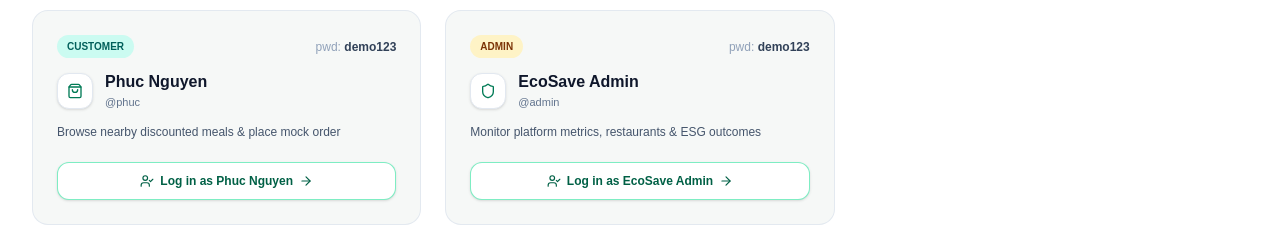
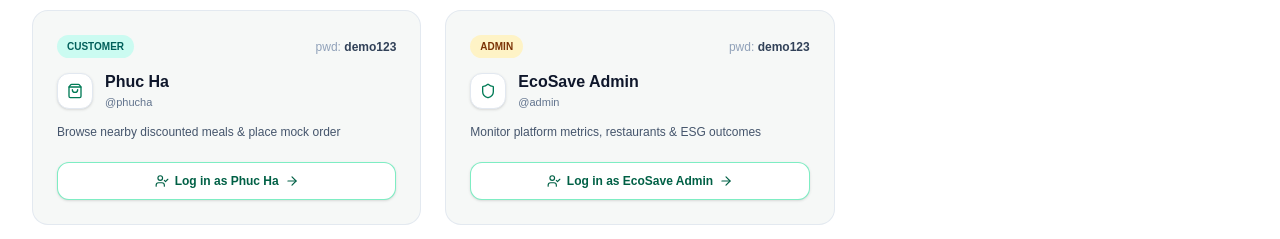
Before and after one commit to Haphuc-jasmine/EcoSave, a Next.js app: page / in a window 1280 px wide. Shown: the part 3300-3539 px from the top of the page. Built offline with nearby package versions, Linux system fonts and the light colour scheme.

Commit message:
done almost final

```diff
--- a/src/app/login/page.tsx
+++ b/src/app/login/page.tsx
@@ -42,7 +42,7 @@ function LoginFormContent() {
 
   const initialUsername =
     userParam ||
-    (initialRole === 'customer' ? 'phuc' : initialRole === 'admin' ? 'admin' : 'pizza');
+    (initialRole === 'customer' ? 'phucha' : initialRole === 'admin' ? 'admin' : 'pizza');
 
   const [activeTab, setActiveTab] = useState<'restaurant' | 'customer' | 'admin'>(initialRole);
   const [username, setUsername] = useState(initialUsername);
@@ -55,7 +55,7 @@ function LoginFormContent() {
     setActiveTab(role);
     setErrorMessage('');
     if (role === 'restaurant') setUsername('pizza');
-    if (role === 'customer') setUsername('phuc');
+    if (role === 'customer') setUsername('phucha');
     if (role === 'admin') setUsername('admin');
     setPassword('demo123');
   };
@@ -82,7 +82,7 @@ function LoginFormContent() {
       if (success) {
         if (username === 'admin') {
           router.push('/admin/overview');
-        } else if (username === 'phuc') {
+        } else if (username === 'phucha') {
           router.push('/customer/marketplace');
         } else {
           router.push('/restaurant/dashboard');
@@ -100,12 +100,12 @@ function LoginFormContent() {
 
     // Future Google OAuth Handler Fallback: Perform instant authentication with current active role demo user
     setTimeout(() => {
-      const targetUser = activeTab === 'customer' ? 'phuc' : activeTab === 'admin' ? 'admin' : 'pizza';
+      const targetUser = activeTab === 'customer' ? 'phucha' : activeTab === 'admin' ? 'admin' : 'pizza';
       const success = login(targetUser);
       if (success) {
         if (targetUser === 'admin') {
           router.push('/admin/overview');
-        } else if (targetUser === 'phuc') {
+        } else if (targetUser === 'phucha') {
           router.push('/customer/marketplace');
         } else {
           router.push('/restaurant/dashboard');
@@ -294,10 +294,10 @@ function LoginFormContent() {
               {activeTab === 'customer' && (
                 <button
                   type="button"
-                  onClick={() => handleQuickFill('phuc')}
+                  onClick={() => handleQuickFill('phucha')}
                   className="text-xs px-3 py-1.5 rounded-lg border bg-emerald-50 border-emerald-500 text-emerald-900 font-bold"
                 >
-                  👤 Phuc Nguyen (@phuc)
+                  👤 Phuc Ha (@phucha)
                 </button>
               )}
               {activeTab === 'admin' && (
--- a/src/components/landing/DemoAccountsCard.tsx
+++ b/src/components/landing/DemoAccountsCard.tsx
@@ -50,13 +50,13 @@ export default function DemoAccountsCard() {
     },
     {
       roleKey: 'demoRoleCustomer',
-      username: 'phuc',
+      username: 'phucha',
       password: 'demo123',
-      name: 'Phuc Nguyen',
+      name: 'Phuc Ha',
       descKey: 'demoDescPhuc',
       icon: ShoppingBag,
       badgeColor: 'bg-teal-100 text-teal-800',
-      link: '/login?role=customer&user=phuc',
+      link: '/login?role=customer&user=phucha',
     },
     {
       roleKey: 'demoRoleAdmin',
--- a/src/data/seedData.ts
+++ b/src/data/seedData.ts
@@ -30,9 +30,9 @@ export const INITIAL_USERS: User[] = [
   },
   {
     id: 'user_customer',
-    name: 'Phuc Nguyen',
-    username: 'phuc',
-    email: 'phuc.nguyen@example.com',
+    name: 'Phuc Ha',
+    username: 'phucha',
+    email: 'phucha@example.com',
     role: 'customer',
     avatar: 'https://images.unsplash.com/photo-1535713875002-d1d0cf377fde?w=150&auto=format&fit=crop&q=80',
   },
--- a/src/store/useEcoSaveStore.ts
+++ b/src/store/useEcoSaveStore.ts
@@ -64,7 +64,7 @@ export const useEcoSaveStore = create<EcoSaveStore>()(
         {
           id: 'ord_101',
           customerId: 'cust_phuc',
-          customerName: 'Phuc Nguyen',
+          customerName: 'Phuc Ha',
           listingId: 'list_1',
           restaurantId: 'rest_pizza',
           restaurantName: 'Pizza House',
@@ -237,7 +237,7 @@ export const useEcoSaveStore = create<EcoSaveStore>()(
         const newOrder: Order = {
           id: `order_${Date.now()}`,
           customerId: state.currentUser?.id || 'cust_guest',
-          customerName: state.currentUser?.name || 'Phuc Nguyen',
+          customerName: state.currentUser?.name || 'Phuc Ha',
           listingId: listing.id,
           restaurantId: listing.restaurantId,
           restaurantName: listing.restaurantName,
```
